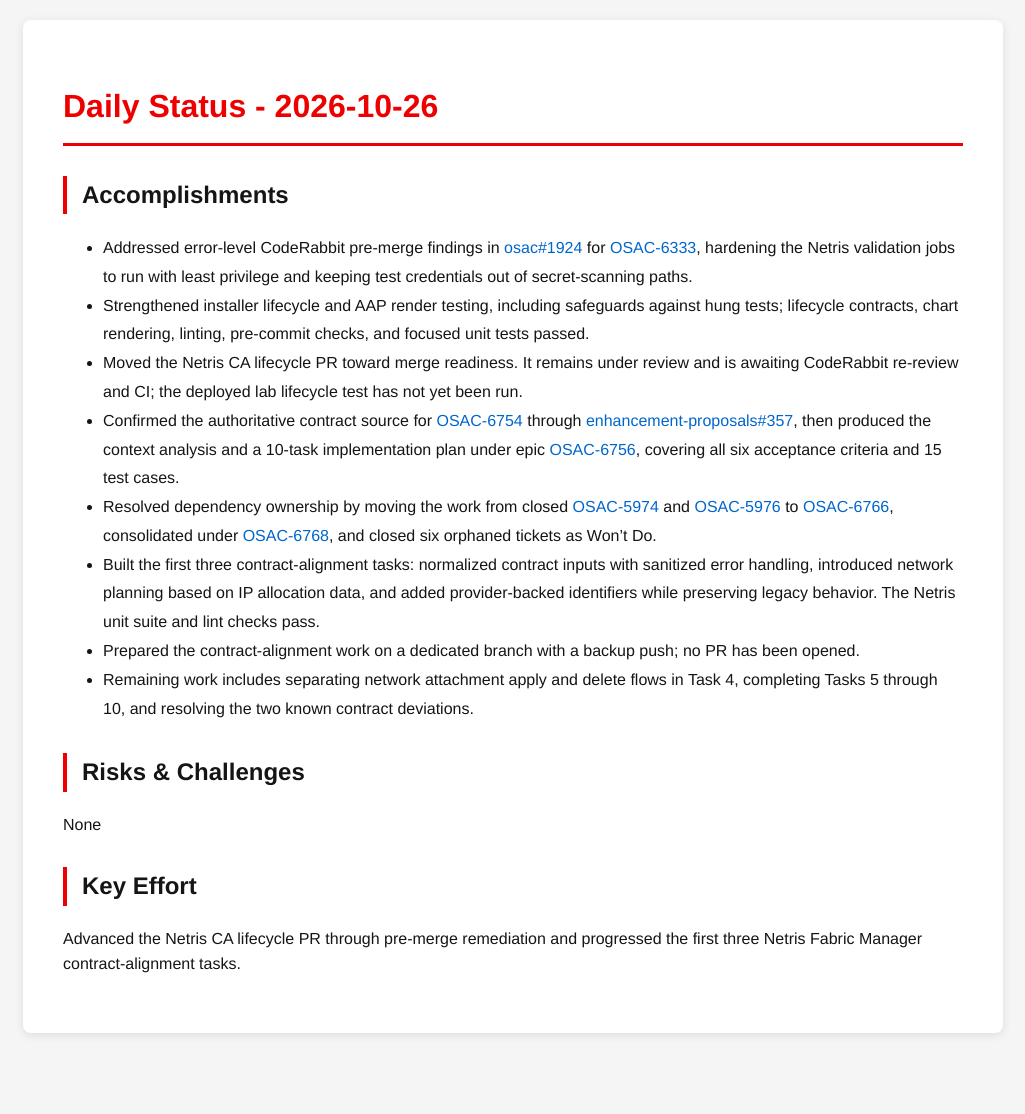
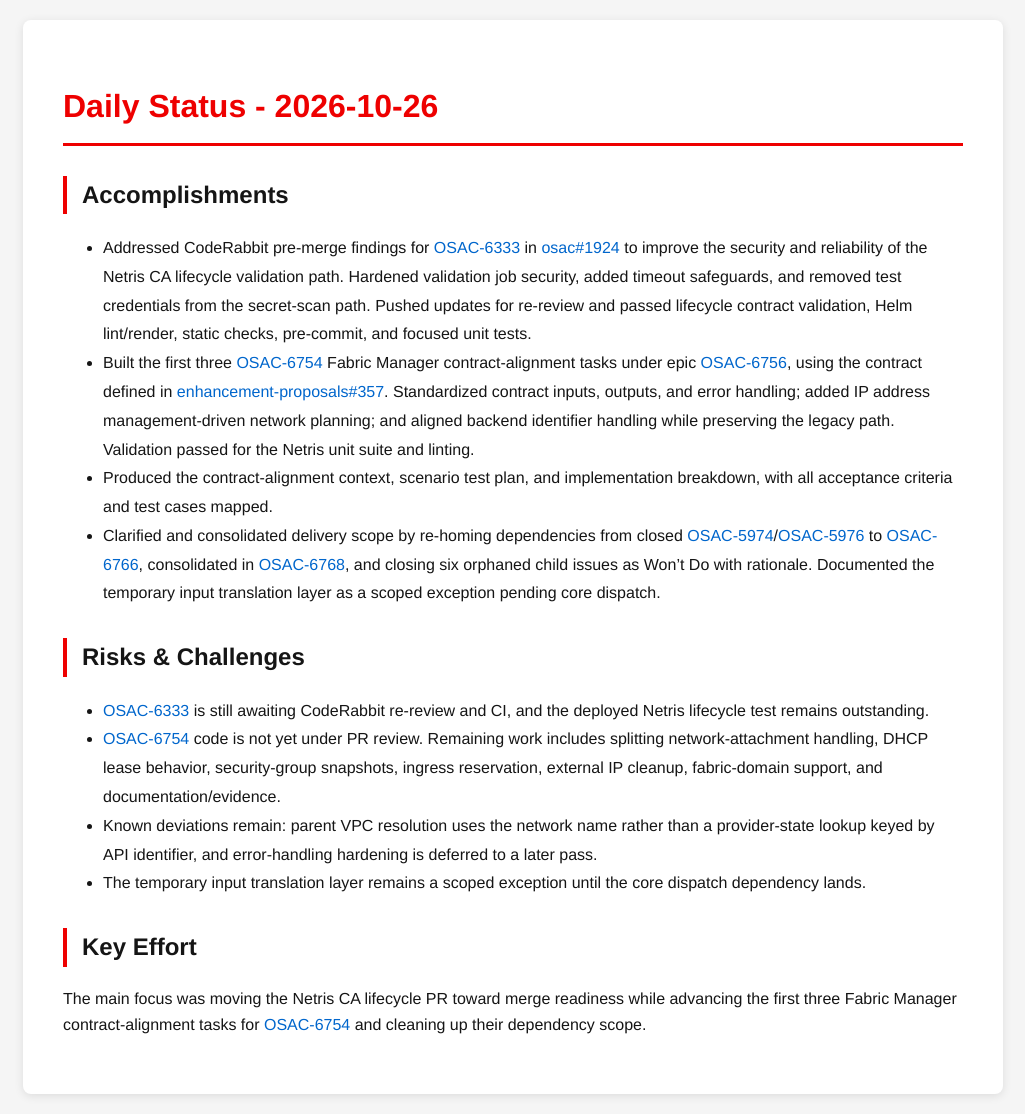
Before and after one commit to tzvatot/daily-status, a Jekyll site: the page built from 2026-10-26.md, in a window 1280 px wide. Shown: the whole page, without its empty margins (127-1152 px from the left). Built offline with Jekyll 4.4.1, drawn with Linux system fonts in a browser that asks for light colours; before the commit the page ends 1053 px from its top, so only the background shows below that.

Commit message:
Daily status update - 2026-10-26

```diff
--- a/2026-10-26.md
+++ b/2026-10-26.md
@@ -7,17 +7,16 @@
 # Daily Status - 2026-10-26
 
 ## Accomplishments
-- Addressed error-level CodeRabbit pre-merge findings in [osac#1924](https://github.com/osac-project/osac/pull/1924) for [OSAC-6333](https://redhat.atlassian.net/browse/OSAC-6333), hardening the Netris validation jobs to run with least privilege and keeping test credentials out of secret-scanning paths.
-- Strengthened installer lifecycle and AAP render testing, including safeguards against hung tests; lifecycle contracts, chart rendering, linting, pre-commit checks, and focused unit tests passed.
-- Moved the Netris CA lifecycle PR toward merge readiness. It remains under review and is awaiting CodeRabbit re-review and CI; the deployed lab lifecycle test has not yet been run.
-- Confirmed the authoritative contract source for [OSAC-6754](https://redhat.atlassian.net/browse/OSAC-6754) through [enhancement-proposals#357](https://github.com/osac-project/enhancement-proposals/pull/357), then produced the context analysis and a 10-task implementation plan under epic [OSAC-6756](https://redhat.atlassian.net/browse/OSAC-6756), covering all six acceptance criteria and 15 test cases.
-- Resolved dependency ownership by moving the work from closed [OSAC-5974](https://redhat.atlassian.net/browse/OSAC-5974) and [OSAC-5976](https://redhat.atlassian.net/browse/OSAC-5976) to [OSAC-6766](https://redhat.atlassian.net/browse/OSAC-6766), consolidated under [OSAC-6768](https://redhat.atlassian.net/browse/OSAC-6768), and closed six orphaned tickets as Won't Do.
-- Built the first three contract-alignment tasks: normalized contract inputs with sanitized error handling, introduced network planning based on IP allocation data, and added provider-backed identifiers while preserving legacy behavior. The Netris unit suite and lint checks pass.
-- Prepared the contract-alignment work on a dedicated branch with a backup push; no PR has been opened.
-- Remaining work includes separating network attachment apply and delete flows in Task 4, completing Tasks 5 through 10, and resolving the two known contract deviations.
+- Addressed CodeRabbit pre-merge findings for [OSAC-6333](https://redhat.atlassian.net/browse/OSAC-6333) in [osac#1924](https://github.com/osac-project/osac/pull/1924) to improve the security and reliability of the Netris CA lifecycle validation path. Hardened validation job security, added timeout safeguards, and removed test credentials from the secret-scan path. Pushed updates for re-review and passed lifecycle contract validation, Helm lint/render, static checks, pre-commit, and focused unit tests.
+- Built the first three [OSAC-6754](https://redhat.atlassian.net/browse/OSAC-6754) Fabric Manager contract-alignment tasks under epic [OSAC-6756](https://redhat.atlassian.net/browse/OSAC-6756), using the contract defined in [enhancement-proposals#357](https://github.com/osac-project/enhancement-proposals/pull/357). Standardized contract inputs, outputs, and error handling; added IP address management-driven network planning; and aligned backend identifier handling while preserving the legacy path. Validation passed for the Netris unit suite and linting.
+- Produced the contract-alignment context, scenario test plan, and implementation breakdown, with all acceptance criteria and test cases mapped.
+- Clarified and consolidated delivery scope by re-homing dependencies from closed [OSAC-5974](https://redhat.atlassian.net/browse/OSAC-5974)/[OSAC-5976](https://redhat.atlassian.net/browse/OSAC-5976) to [OSAC-6766](https://redhat.atlassian.net/browse/OSAC-6766), consolidated in [OSAC-6768](https://redhat.atlassian.net/browse/OSAC-6768), and closing six orphaned child issues as Won't Do with rationale. Documented the temporary input translation layer as a scoped exception pending core dispatch.
 
 ## Risks & Challenges
-None
+- [OSAC-6333](https://redhat.atlassian.net/browse/OSAC-6333) is still awaiting CodeRabbit re-review and CI, and the deployed Netris lifecycle test remains outstanding.
+- [OSAC-6754](https://redhat.atlassian.net/browse/OSAC-6754) code is not yet under PR review. Remaining work includes splitting network-attachment handling, DHCP lease behavior, security-group snapshots, ingress reservation, external IP cleanup, fabric-domain support, and documentation/evidence.
+- Known deviations remain: parent VPC resolution uses the network name rather than a provider-state lookup keyed by API identifier, and error-handling hardening is deferred to a later pass.
+- The temporary input translation layer remains a scoped exception until the core dispatch dependency lands.
 
 ## Key Effort
-Advanced the Netris CA lifecycle PR through pre-merge remediation and progressed the first three Netris Fabric Manager contract-alignment tasks.
+The main focus was moving the Netris CA lifecycle PR toward merge readiness while advancing the first three Fabric Manager contract-alignment tasks for [OSAC-6754](https://redhat.atlassian.net/browse/OSAC-6754) and cleaning up their dependency scope.
```
